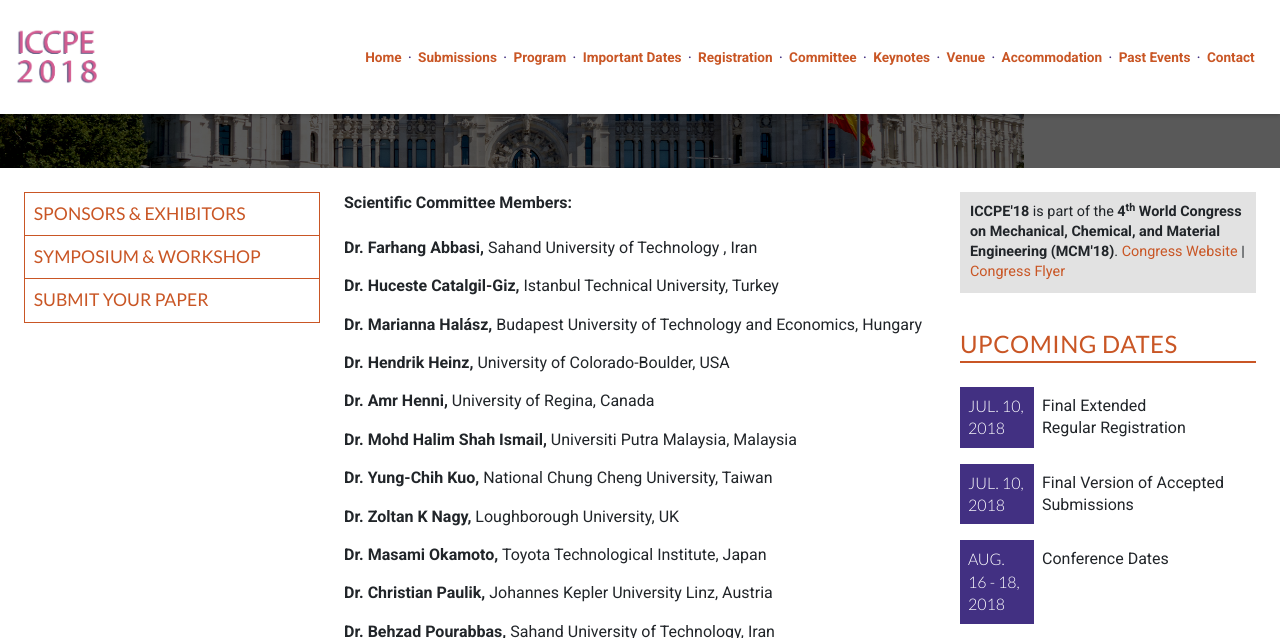
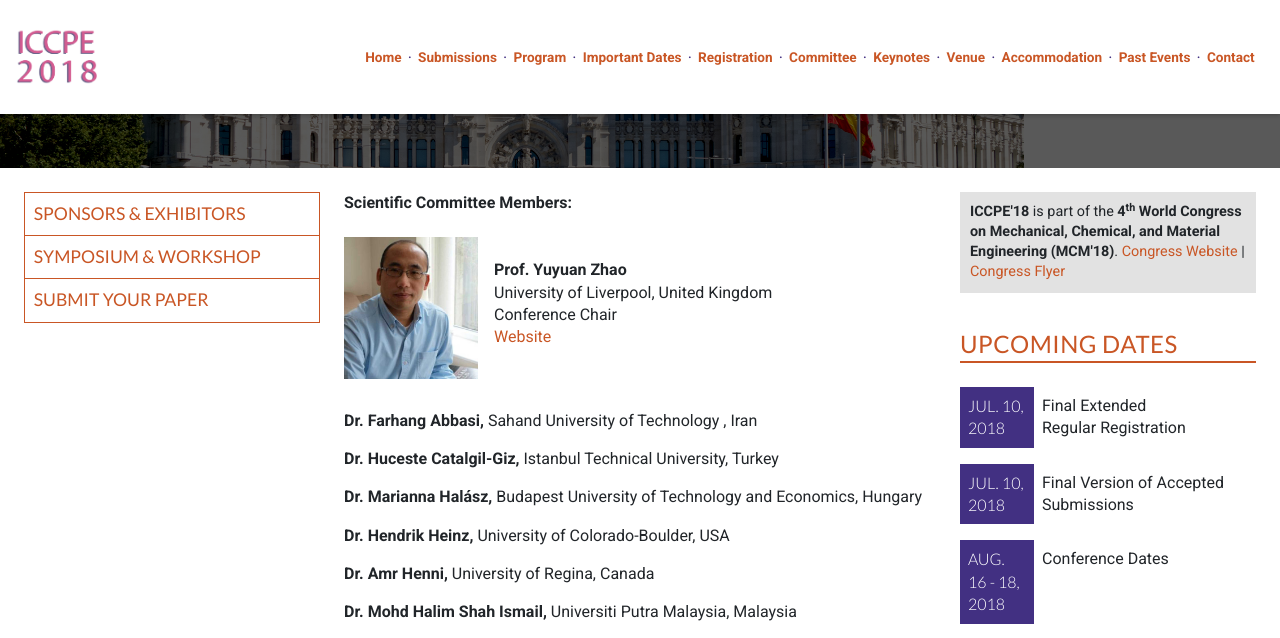
Before and after one commit to intaset/cpeconference, a Jekyll site: the page built from committee.html, in a window 1280 px wide and 900 px high, scrolled down 312 px, cut to the strip 0-638 px from the top of the window. Built offline with Jekyll 4.4.1, drawn with Linux system fonts in a browser that asks for light colours; nearby versions of some CDN libraries; Markdown is read by kramdown in place of the engine named in the settings; comment, search, counter and statistics services are not loaded.

Commit message:
Added congress chair

```diff
--- a/committee.html
+++ b/committee.html
@@ -10,6 +10,15 @@ keyword: applied chemistry conference, polymer processing conference, petroleum
     <!-- <p class="body">The Scientific Committee list is currently being updated. We appreciate your patience!</p> -->
 
     <p class="bold">Scientific Committee Members:</p><br>
+
+    <div class="unit unit-s-1 unit-m-1 unit-l-1">
+        <img src="../img/Zhao.jpg" width="150" align="left" style="padding-right: 1em;"><p class="body">
+        <br><b>Prof. Yuyuan Zhao</b><br>
+        University of Liverpool, United Kingdom<br>
+        Conference Chair<br>
+        <a href="https://www.liverpool.ac.uk/engineering/staff/yuyuan-zhao/" class="body-link" target="_blank">Website</a></p>
+         <br> <br>
+    </div>
 
     <!-- <p class="body"><b>Dr. Nicolas Abatzoglou,</b> University of Sherbrooke, Canada</p> -->
     <p class="body"><b>Dr. Farhang Abbasi,</b> Sahand University of Technology , Iran</p>
```
Also changed, not shown: img/Zhao.jpg (added), 2 other files.
